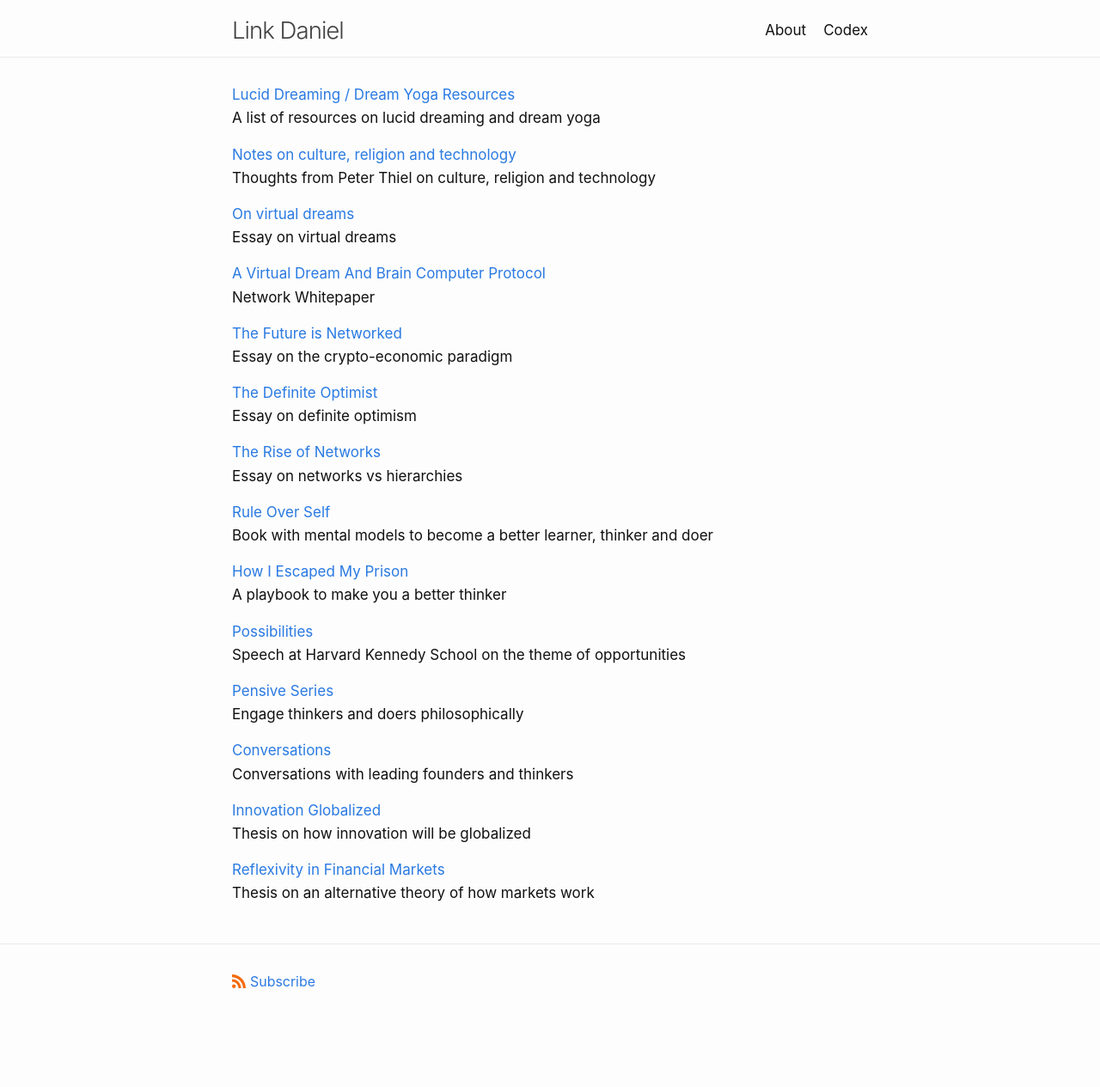
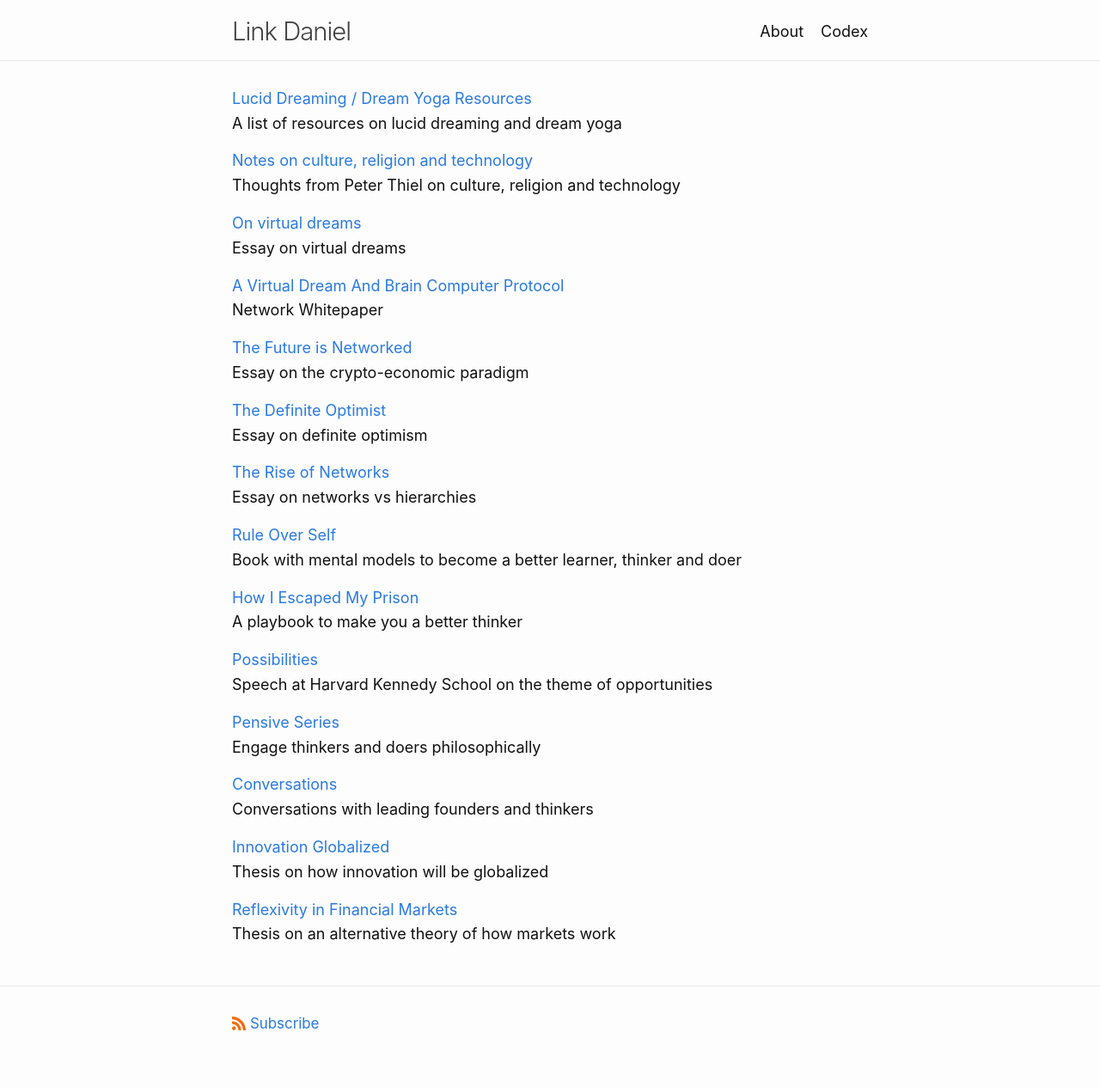
Before and after one commit to link-daniel/link.github.io, a Jekyll site: the page built from index.md, in a window 1280 px wide. Shown: the whole page at 86% size. Built offline with Jekyll 4.4.1, drawn with Linux system fonts in a browser that asks for light colours; before the commit the page ends 1216 px from its top, so only the background shows below that.

Commit message:
Update initialize.scss

```diff
--- a/_sass/minima/initialize.scss
+++ b/_sass/minima/initialize.scss
@@ -4,7 +4,7 @@
 
 $base-font-family: -apple-system, system-ui, BlinkMacSystemFont, "Segoe UI", "Segoe UI Symbol", "Segoe UI Emoji", "Apple Color Emoji", Roboto, Helvetica, Arial, sans-serif !default;
 $code-font-family: "Menlo", "Inconsolata", "Consolas", "Roboto Mono", "Ubuntu Mono", "Liberation Mono", "Courier New", monospace;
-$base-font-size:   17px !default;
+$base-font-size:   18px !default;
 $base-font-weight: 400 !default;
 $small-font-size:  $base-font-size * 0.875 !default;
 $base-line-height: 1.6 !default;
```
